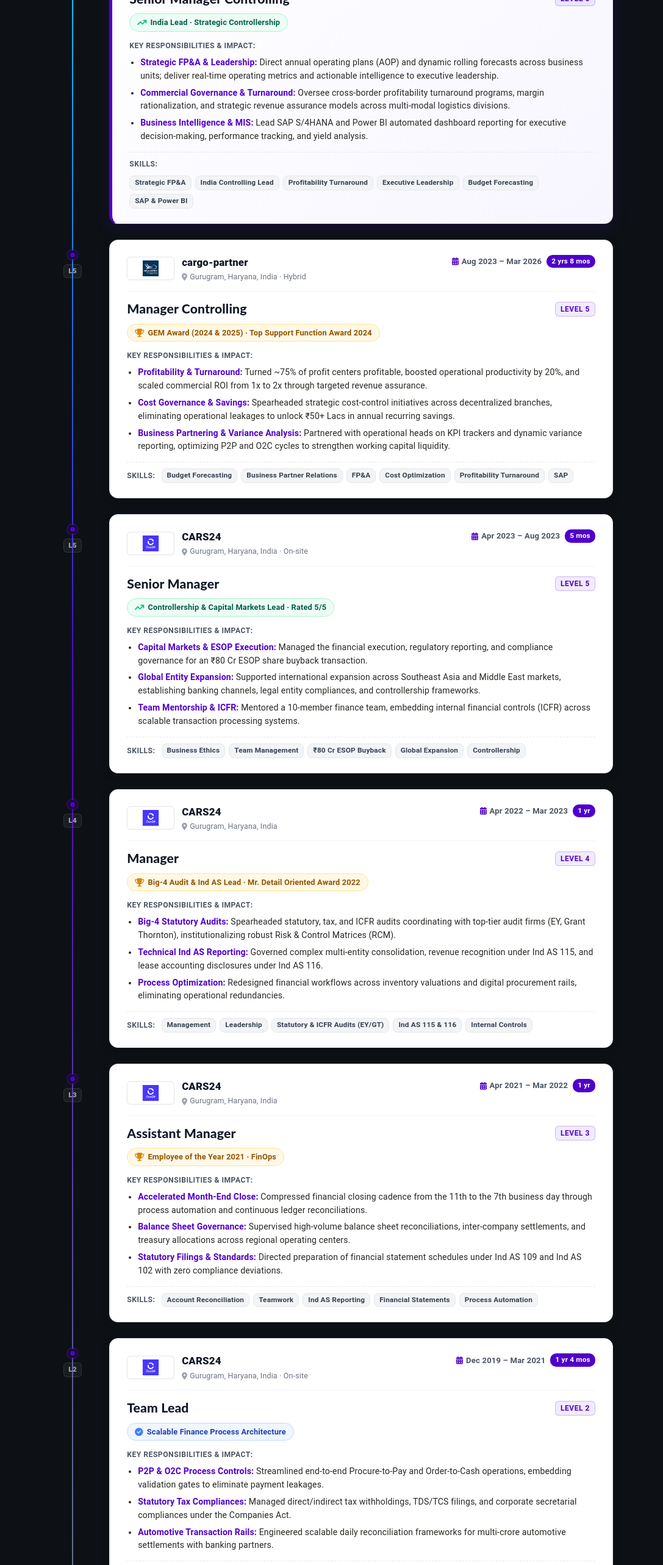
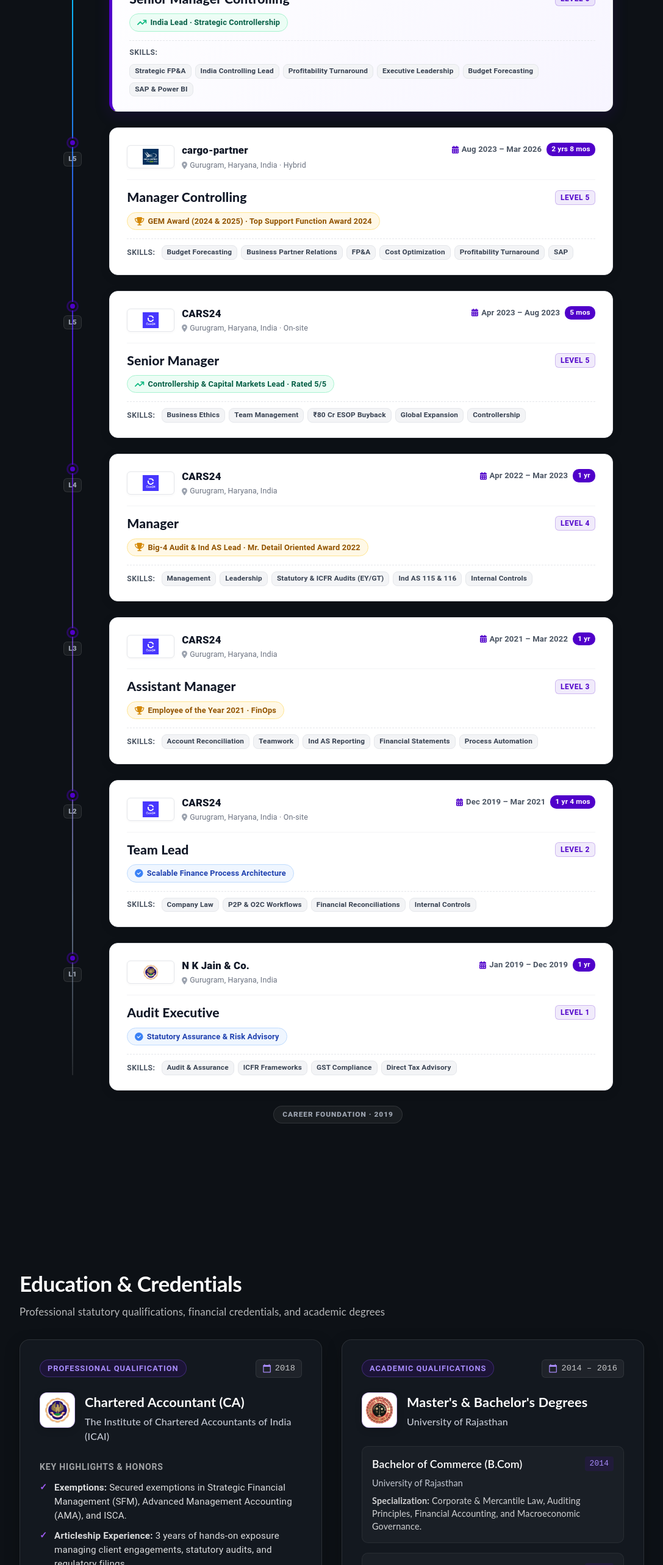
Before and after one commit to Ashishpandla07/Portfolio, a React (Create React App) app: page / in a window 1280 px wide. Shown: the part 2357-4923 px from the top of the page at 61% size, without its empty margins (96-1183 px from the left). Built offline with nearby package versions, Linux system fonts and the light colour scheme.

Commit message:
Remove Key Responsibilities & Impact for clean and concise experience cards

```diff
--- a/src/components/Timeline.tsx
+++ b/src/components/Timeline.tsx
@@ -27,10 +27,6 @@
   level: number;
   badge: string;
   badgeType: "promotion" | "award" | "foundation";
-  responsibilities: {
-    competency: string;
-    detail: string;
-  }[];
   skills: string[];
   isCurrent?: boolean;
 }
@@ -50,20 +46,6 @@
     badge: "India Lead · Strategic Controllership",
     badgeType: "promotion",
     isCurrent: true,
-    responsibilities: [
-      {
-        competency: "Strategic FP&A & Leadership",
-        detail: "Direct annual operating plans (AOP) and dynamic rolling forecasts across business units; deliver real-time operating metrics and actionable intelligence to executive leadership."
-      },
-      {
-        competency: "Commercial Governance & Turnaround",
-        detail: "Oversee cross-border profitability turnaround programs, margin rationalization, and strategic revenue assurance models across multi-modal logistics divisions."
-      },
-      {
-        competency: "Business Intelligence & MIS",
-        detail: "Lead SAP S/4HANA and Power BI automated dashboard reporting for executive decision-making, performance tracking, and yield analysis."
-      }
-    ],
     skills: ["Strategic FP&A", "India Controlling Lead", "Profitability Turnaround", "Executive Leadership", "Budget Forecasting", "SAP & Power BI"]
   },
   {
@@ -78,20 +60,6 @@
     level: 5,
     badge: "GEM Award (2024 & 2025) · Top Support Function Award 2024",
     badgeType: "award",
-    responsibilities: [
-      {
-        competency: "Profitability & Turnaround",
-        detail: "Turned ~75% of profit centers profitable, boosted operational productivity by 20%, and scaled commercial ROI from 1x to 2x through targeted revenue assurance."
-      },
-      {
-        competency: "Cost Governance & Savings",
-        detail: "Spearheaded strategic cost-control initiatives across decentralized branches, eliminating operational leakages to unlock ₹50+ Lacs in annual recurring savings."
-      },
-      {
-        competency: "Business Partnering & Variance Analysis",
-        detail: "Partnered with operational heads on KPI trackers and dynamic variance reporting, optimizing P2P and O2C cycles to strengthen working capital liquidity."
-      }
-    ],
     skills: ["Budget Forecasting", "Business Partner Relations", "FP&A", "Cost Optimization", "Profitability Turnaround", "SAP"]
   },
   {
@@ -106,20 +74,6 @@
     level: 5,
     badge: "Controllership & Capital Markets Lead · Rated 5/5",
     badgeType: "promotion",
-    responsibilities: [
-      {
-        competency: "Capital Markets & ESOP Execution",
-        detail: "Managed the financial execution, regulatory reporting, and compliance governance for an ₹80 Cr ESOP share buyback transaction."
-      },
-      {
-        competency: "Global Entity Expansion",
-        detail: "Supported international expansion across Southeast Asia and Middle East markets, establishing banking channels, legal entity compliances, and controllership frameworks."
-      },
-      {
-        competency: "Team Mentorship & ICFR",
-        detail: "Mentored a 10-member finance team, embedding internal financial controls (ICFR) across scalable transaction processing systems."
-      }
-    ],
     skills: ["Business Ethics", "Team Management", "₹80 Cr ESOP Buyback", "Global Expansion", "Controllership"]
   },
   {
@@ -133,20 +87,6 @@
     level: 4,
     badge: "Big-4 Audit & Ind AS Lead · Mr. Detail Oriented Award 2022",
     badgeType: "award",
-    responsibilities: [
-      {
-        competency: "Big-4 Statutory Audits",
-        detail: "Spearheaded statutory, tax, and ICFR audits coordinating with top-tier audit firms (EY, Grant Thornton), institutionalizing robust Risk & Control Matrices (RCM)."
-      },
-      {
-        competency: "Technical Ind AS Reporting",
-        detail: "Governed complex multi-entity consolidation, revenue recognition under Ind AS 115, and lease accounting disclosures under Ind AS 116."
-      },
-      {
-        competency: "Process Optimization",
-        detail: "Redesigned financial workflows across inventory valuations and digital procurement rails, eliminating operational redundancies."
-      }
-    ],
     skills: ["Management", "Leadership", "Statutory & ICFR Audits (EY/GT)", "Ind AS 115 & 116", "Internal Controls"]
   },
   {
@@ -160,20 +100,6 @@
     level: 3,
     badge: "Employee of the Year 2021 · FinOps",
     badgeType: "award",
-    responsibilities: [
-      {
-        competency: "Accelerated Month-End Close",
-        detail: "Compressed financial closing cadence from the 11th to the 7th business day through process automation and continuous ledger reconciliations."
-      },
-      {
-        competency: "Balance Sheet Governance",
-        detail: "Supervised high-volume balance sheet reconciliations, inter-company settlements, and treasury allocations across regional operating centers."
-      },
-      {
-        competency: "Statutory Filings & Standards",
-        detail: "Directed preparation of financial statement schedules under Ind AS 109 and Ind AS 102 with zero compliance deviations."
-      }
-    ],
     skills: ["Account Reconciliation", "Teamwork", "Ind AS Reporting", "Financial Statements", "Process Automation"]
   },
   {
@@ -188,20 +114,6 @@
     level: 2,
     badge: "Scalable Finance Process Architecture",
     badgeType: "foundation",
-    responsibilities: [
-      {
-        competency: "P2P & O2C Process Controls",
-        detail: "Streamlined end-to-end Procure-to-Pay and Order-to-Cash operations, embedding validation gates to eliminate payment leakages."
-      },
-      {
-        competency: "Statutory Tax Compliances",
-        detail: "Managed direct/indirect tax withholdings, TDS/TCS filings, and corporate secretarial compliances under the Companies Act."
-      },
-      {
-        competency: "Automotive Transaction Rails",
-        detail: "Engineered scalable daily reconciliation frameworks for multi-crore automotive settlements with banking partners."
-      }
-    ],
     skills: ["Company Law", "P2P & O2C Workflows", "Financial Reconciliations", "Internal Controls"]
   },
   {
@@ -215,20 +127,6 @@
     level: 1,
     badge: "Statutory Assurance & Risk Advisory",
     badgeType: "foundation",
-    responsibilities: [
-      {
-        competency: "Risk-Based Internal Audits",
-        detail: "Conducted end-to-end internal audit reviews and physical control inspections across corporate and manufacturing entities to evaluate IFC effectiveness."
-      },
-      {
-        competency: "Standards on Auditing (SAs)",
-        detail: "Designed substantive testing procedures and analytical reviews of financial statements aligned with ICAI Standards on Auditing."
-      },
-      {
-        competency: "GST Compliance & Filings",
-        detail: "Led GST filings (GSTR-1, GSTR-3B, GSTR-9/9C) and Input Tax Credit (ITC) audits with zero penalty exposures."
-      }
-    ],
     skills: ["Audit & Assurance", "ICFR Frameworks", "GST Compliance", "Direct Tax Advisory"]
   }
 ];
@@ -334,18 +232,6 @@
                     <span className="badge-text">{item.badge}</span>
                   </div>
 
-                  {/* Key Responsibilities */}
-                  <div className="responsibilities-block">
-                    <div className="responsibilities-title">Key Responsibilities & Impact:</div>
-                    <ul className="responsibilities-list">
-                      {item.responsibilities.map((resp, rIdx) => (
-                        <li key={rIdx}>
-                          <strong>{resp.competency}:</strong> {resp.detail}
-                        </li>
-                      ))}
-                    </ul>
-                  </div>
-
                   {/* Associated Skills */}
                   <div className="skills-block">
                     <span className="skills-label">Skills:</span>
```
